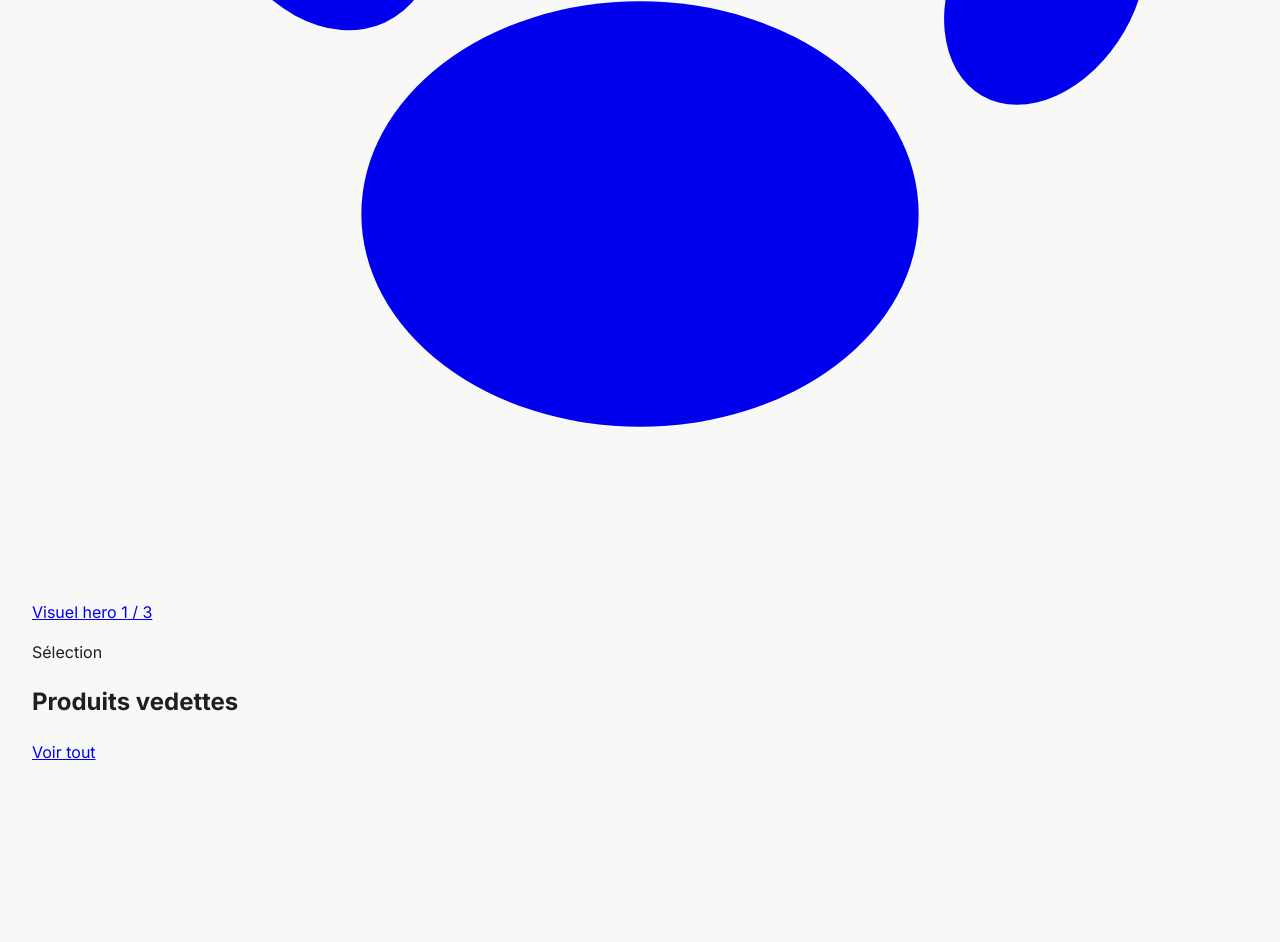
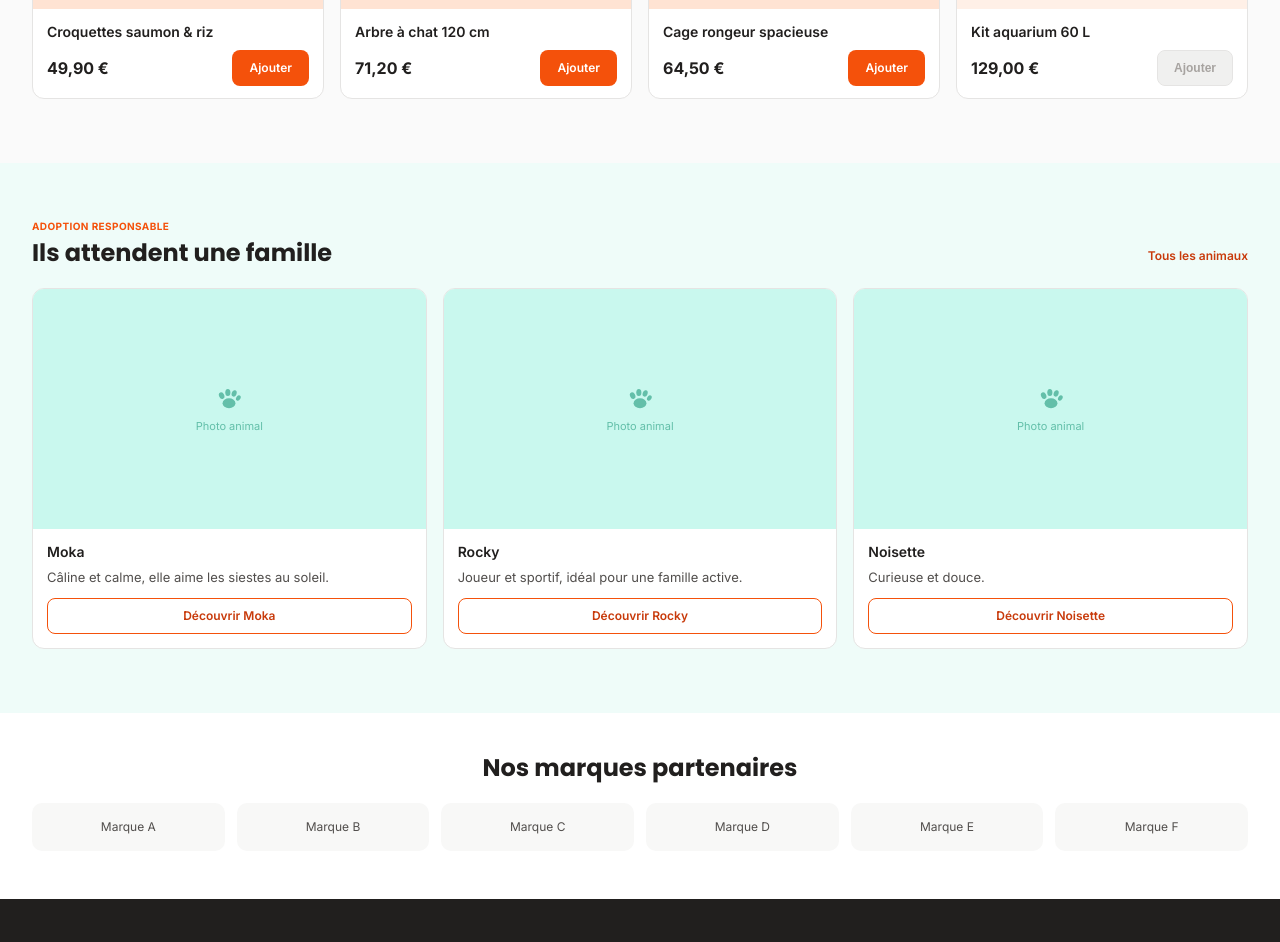
Before and after one commit to ragn4r0ck/PetNest, a website: page index.html in a window 1280 px wide. Shown: the part 850-1792 px from the top of the page. Drawn offline with Linux system fonts and the light colour scheme.

Commit message:
style(accueil): add responsive homepage design

```diff
--- a/assets/css/main.css
+++ b/assets/css/main.css
@@ -126,11 +126,11 @@ body {
 .footer-brand { margin: 0; font-family: var(--font-display); font-size: 18px; font-weight: 700; color: #fff; }
 .footer-text { margin: 12px 0 0; font-size: 14px; color: var(--neutral-500); }
 .social-list { display: flex; gap: 8px; padding: 16px 0 0; margin: 0; list-style: none; }
-.social-list a { padding: 8px; border-radius: 8px; text-decoration: none; font-size: 14px; }
+.social-list a { padding: 8px; border-radius: 8px; color: var(--neutral-100); text-decoration: none; font-size: 14px; }
 .social-list a:hover { background: var(--neutral-700); color: #fff; }
 .footer-heading { margin: 0; font-size: 14px; font-weight: 600; color: #fff; }
-.footer-links { list-style: none; margin: 0; padding: 12px 0 0; font-size: 14px; }
-.footer-links a { display: block; padding-block: 4px; text-decoration: none; }
+.footer-links { list-style: none; margin: 0; padding: 12px 0 0; color: var(--neutral-500); font-size: 14px; }
+.footer-links a { display: block; padding-block: 4px; color: inherit; text-decoration: none; }
 .footer-links a:hover { color: #fff; }
 .footer-bottom { border-top: 1px solid var(--neutral-700); }
 .footer-bottom-inner {
@@ -142,15 +142,91 @@ body {
   color: var(--neutral-500);
 }
 .footer-bottom-inner p { margin: 0; }
+.footer-bottom-inner a { color: inherit; text-decoration: none; }
 .footer-bottom-inner a:hover { color: #fff; }
+
+/* Accueil */
+.hero { background: #fff3ed; }
+.hero-inner {
+  display: grid;
+  gap: 32px;
+  align-items: center;
+  padding-block: 40px;
+}
+.hero-copy h1 {
+  max-width: 540px;
+  margin: 0;
+  font-family: var(--font-display);
+  font-size: clamp(32px, 6vw, 48px);
+  line-height: 1.08;
+  letter-spacing: -0.03em;
+}
+.hero-copy > p { max-width: 560px; margin: 16px 0 20px; color: var(--neutral-700); font-size: 14px; }
+.hero-actions { display: flex; flex-wrap: wrap; gap: 12px; }
+.btn--outline { border-color: var(--primary-600); background: #fff; color: var(--primary-700); }
+.btn--outline:hover { background: #fff1ea; }
+.placeholder-media {
+  display: flex;
+  align-items: center;
+  justify-content: center;
+  color: #df8967;
+  text-decoration: none;
+  background: #ffe3d3;
+  overflow: hidden;
+}
+.placeholder-content { display: grid; justify-items: center; gap: 6px; font-size: 11px; }
+.placeholder-paw { width: 28px; height: 28px; }
+.hero-visual { min-height: 220px; border-radius: 16px; }
+.home-section { padding-block: 40px 48px; }
+.featured-section { background: #fafafa; }
+.section-heading-row { display: flex; align-items: end; justify-content: space-between; gap: 16px; margin-bottom: 20px; }
+.eyebrow { margin: 0 0 4px; color: var(--primary-600); font-size: 10px; font-weight: 700; text-transform: uppercase; letter-spacing: .04em; }
+.section-heading-row h2, .brands-section h2 {
+  margin: 0;
+  font-family: var(--font-display);
+  font-size: 24px;
+  line-height: 1.25;
+}
+.section-link { flex: none; padding-bottom: 3px; color: var(--primary-700); font-size: 12px; font-weight: 600; text-decoration: none; }
+.section-link:hover { text-decoration: underline; }
+.product-grid, .animal-grid { display: grid; grid-template-columns: 1fr; gap: 16px; }
+.product-card, .animal-card { min-width: 0; overflow: hidden; border: 1px solid var(--neutral-200); border-radius: 12px; background: #fff; }
+.product-media { height: 176px; }
+.product-info { padding: 12px 14px; }
+.product-info h3, .animal-info h3 { margin: 0; font-size: 14px; font-weight: 600; }
+.product-info h3 a { color: inherit; text-decoration: none; }
+.product-info h3 a:hover { color: var(--primary-700); }
+.product-buy { display: flex; align-items: center; justify-content: space-between; gap: 8px; margin-top: 8px; }
+.price { margin: 0; font-size: 16px; font-weight: 700; }
+.btn--small { min-height: 36px; padding: 8px 16px; font-size: 12px; }
+.btn:disabled { cursor: not-allowed; border-color: var(--neutral-200); background: var(--neutral-100); color: var(--neutral-500); }
+.product-card--unavailable .product-media { background: #fff0e7; color: #e8b8a4; }
+.adoption-section { background: #effcf9; }
+.animal-media { height: 180px; background: #c9f8ee; color: #63bfa9; }
+.animal-info { padding: 12px 14px 14px; }
+.animal-info p { margin: 6px 0 10px; color: var(--neutral-700); font-size: 13px; }
+.animal-info .btn { min-height: 36px; padding-block: 8px; font-size: 12px; }
+.brands-section { padding-block: 40px 48px; background: #fff; text-align: center; }
+.brands-section h2 { margin-bottom: 20px; }
+.brand-list { display: grid; grid-template-columns: repeat(2, minmax(0, 1fr)); gap: 12px; list-style: none; margin: 0; padding: 0; }
+.brand-list li { display: grid; min-height: 48px; place-items: center; border-radius: 10px; background: var(--neutral-50); color: var(--neutral-700); font-size: 12px; }
 
 /* Tablette et desktop */
 @media (min-width: 640px) {
   .footer-grid { grid-template-columns: repeat(2, 1fr); }
+  .product-grid { grid-template-columns: repeat(2, minmax(0, 1fr)); }
+  .animal-grid { grid-template-columns: repeat(2, minmax(0, 1fr)); }
+  .brand-list { grid-template-columns: repeat(3, minmax(0, 1fr)); }
 }
 
 @media (min-width: 768px) {
   .container { padding-inline: 32px; }
+  .hero-inner { grid-template-columns: 1.05fr .95fr; gap: 48px; padding-block: 64px; }
+  .hero-visual { min-height: 320px; }
+  .home-section { padding-block: 56px 64px; }
+  .product-media { height: 220px; }
+  .animal-media { height: 240px; }
+  .animal-grid { grid-template-columns: repeat(3, minmax(0, 1fr)); }
   .main-nav { display: flex; }
   .header-actions { display: flex; }
   .header-compact { display: none; }
@@ -160,4 +236,6 @@ body {
 
 @media (min-width: 1024px) {
   .footer-grid { grid-template-columns: repeat(4, 1fr); }
+  .product-grid { grid-template-columns: repeat(4, minmax(0, 1fr)); }
+  .brand-list { grid-template-columns: repeat(6, minmax(0, 1fr)); }
 }
```
